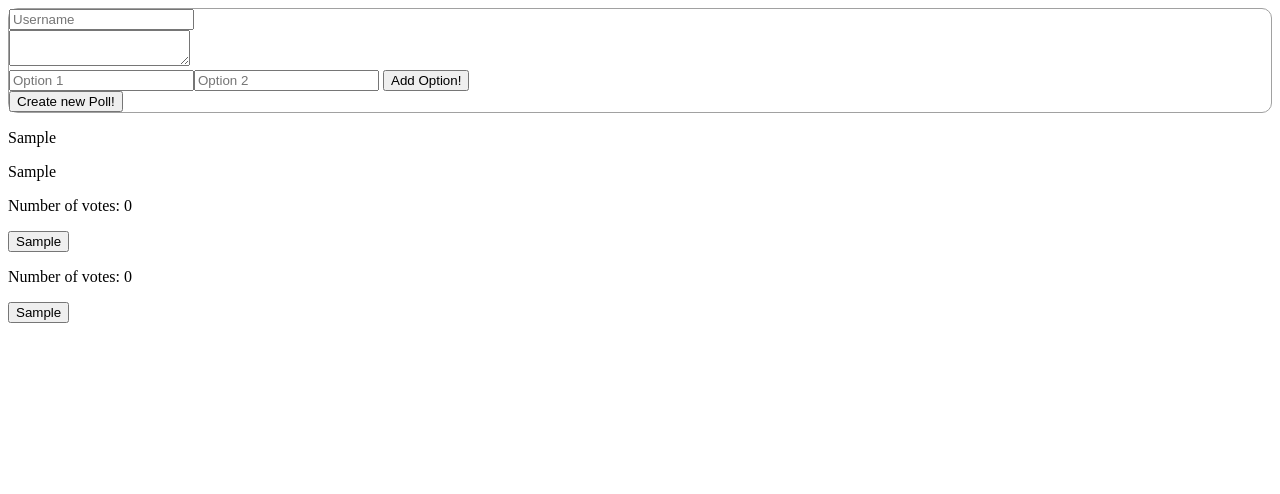
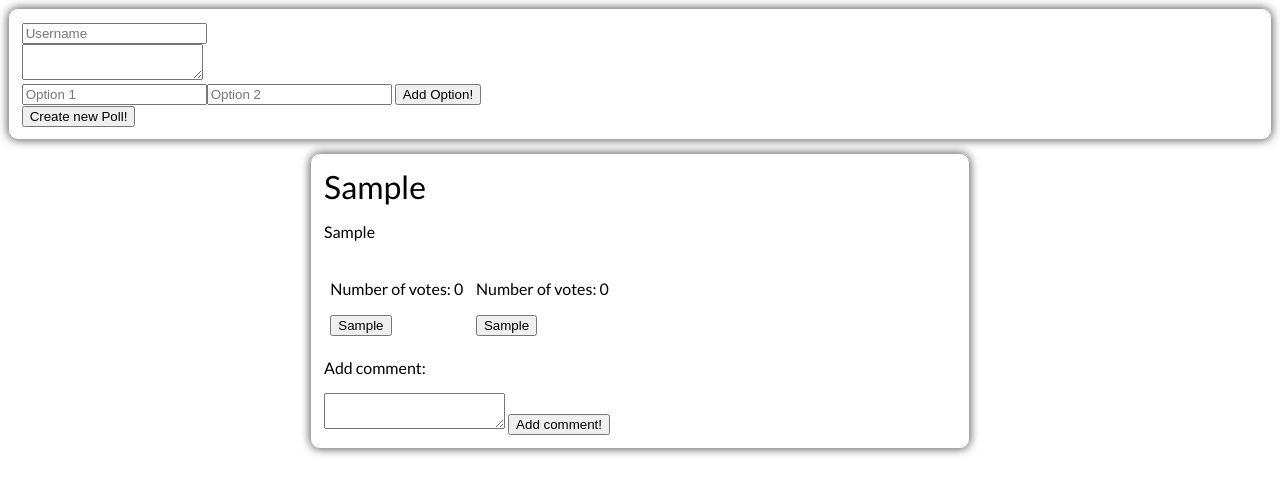
Before and after one commit to AnsonSavage/PublicPoll, a plain HTML site: page index.html in a window 1280 px wide. Both pictures are taken after typing "Sample", "Sample", "Sample", "Sample" into the empty fields and a click on the button "Create new Poll!". Drawn offline with nearby package versions, Linux system fonts and the light colour scheme.

Commit message:
continue working on addComment function when ready... it might not be necessary for this release

```diff
--- a/frontEnd.js
+++ b/frontEnd.js
@@ -8,6 +8,7 @@ let app = new Vue({
     ],
     username: "",
     questionInCreation: "",
+    commentInCreation: "",
 
     //Array to hold polls that have already been created:
     polls: [
@@ -29,7 +30,10 @@ let app = new Vue({
         username: this.username,
         question: this.questionInCreation,
         options: [],
-        comments: []
+        comments: [],
+        addComment: comment => {
+          this.comments.push(comment)
+        },
       }
       this.optionsInCreation.forEach(option => {
         let newOption = {}; //Create a new, empty object
@@ -37,27 +41,18 @@ let app = new Vue({
         console.log(newOption[option], option);
         poll.options.push(newOption);
         console.log(poll.options);
-        // poll.options.push({
-        //   option: 0
-        // });
-        //console.log(option);
       });
-
-      // for (let i = 0; i < this.optionsInCreation.length; i++) {
-      //   let newOption = {};
-      //   newOption[]
-      //   poll.options.push({
-      //     this.optionsInCreation[i]: 0
-      //   }); //Add the option with the number of votes it has
-      // }
-
       this.polls.push(poll);
       //Clear out variables
       this.username = "";
       this.questionInCreation = "";
       this.optionsInCreation = ["", ""];
       console.log("We just added a poll!");
-    }
+    },
+    // addComment(item) {
+    //   console.log(item);
+    //   item[comments].push(this.commentInCreation);
+    // },
   },
   computed: {
 
--- a/index.html
+++ b/index.html
@@ -6,6 +6,8 @@
     Public Poll
   </title>
   <link rel="stylesheet" href="/styles.css" />
+  <script type="text/javascript" src="http://livejs.com/live.js"></script>
+  <link href="https://fonts.googleapis.com/css?family=Lato" rel="stylesheet">
 </head>
 
 <body>
@@ -25,10 +27,10 @@
     </form>
     <div id="polls">
       <div class="poll" v-for="poll in polls">
-        <p>
+        <p class="username">
           {{poll.username}}
         </p>
-        <p>
+        <p class="question">
           {{poll.question}}
         </p>
         <div class="buttons">
@@ -37,6 +39,20 @@
               Number of votes: {{Object.values(option)[0]}}
             </p>
             <button>{{Object.keys(option)[0]}}</button>
+          </div>
+        </div>
+        <div class="comments">
+          <div class="newComment">
+            <p>
+              Add comment:
+            </p>
+            <textarea v-model="commentInCreation"></textarea>
+            <button v-on:click="poll.addComment(commentInCreation)">Add comment!</button>
+          </div>
+          <div v-for="comment in poll.comments" class="comment">
+            <p>
+              {{comment}}
+            </p>
           </div>
         </div>
       </div>
--- a/styles.css
+++ b/styles.css
@@ -1,12 +1,56 @@
+body {
+  font-family: 'Lato', sans-serif;
+}
+
 #createPoll {
-  border-color: rgb(161, 161, 161);
+  border-color: rgb(167, 167, 167);
   border-radius: 10px;
-  border-style: groove;
+  border-style: solid;
   border-width: thin;
-  box-shadow:
+  box-shadow: 0px 0px 10px rgb(82, 82, 82);
+  padding: 1%;
 }
 
 #options {
   display: inline;
   width: 100%;
 }
+
+#polls {
+  width: 100%;
+  display: flex;
+  flex-direction: column;
+  margin: auto;
+}
+
+.poll {
+  border-color: rgb(167, 167, 167);
+  border-radius: 10px;
+  border-style: solid;
+  border-width: thin;
+  box-shadow: 0px 0px 10px rgb(82, 82, 82);
+  padding: 1%;
+  width: 50%;
+  margin: auto;
+  margin-top: 1%;
+}
+
+.username {
+  font-size: 2em;
+  margin: 0;
+}
+
+.buttons {
+  display: flex;
+  flex-direction: row;
+}
+
+.vote {
+  padding: 1%;
+}
+
+.comments {}
+
+.newComment {}
+
+.comment {}
```
